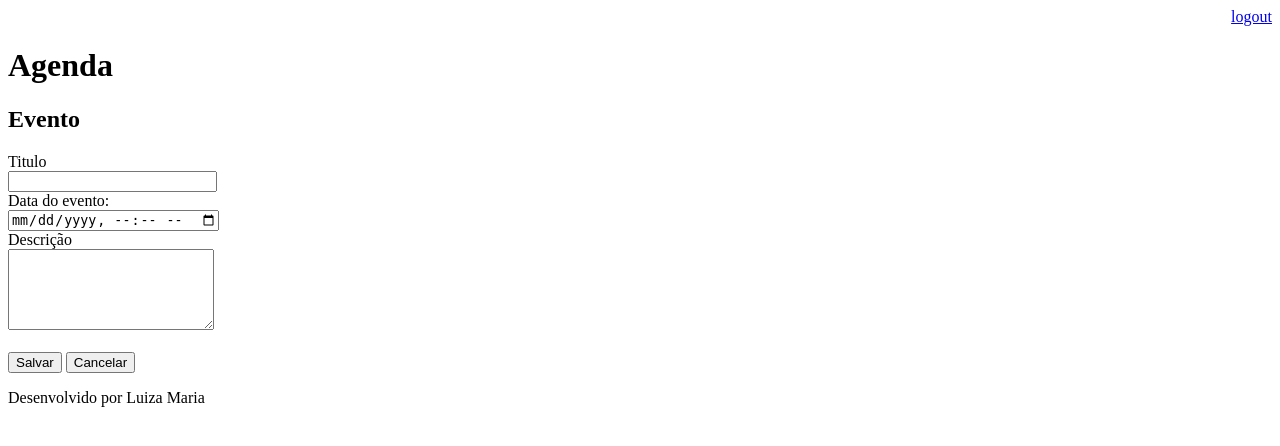
After one commit to luizaamaria/agenda-django, a Django app: page /agenda/evento/ in a window 1280 px wide. The commit adds this page. Shown: the top 446 px of the page. Run offline with Django 4.2, Linux system fonts and the light colour scheme; a user stored in the database is signed in.

Commit message:
Incluido template para iserção de evento da agenda. Incluido o gitignore para ignorar os arquivos compilados

```diff
--- a/agenda/urls.py
+++ b/agenda/urls.py
@@ -6,6 +6,8 @@ from django.views.generic import RedirectView
 urlpatterns = [
     path('admin/', admin.site.urls),
     path('agenda/', views.lista_eventos),
+    path('agenda/evento/', views.evento),
+    path('agenda/evento/submit', views.submit_evento),
     path('', RedirectView.as_view(url='/agenda')),
     path('login/', views.login_user),
     path('login/submit', views.submit_login),
--- a/core/views.py
+++ b/core/views.py
@@ -31,3 +31,20 @@ def lista_eventos(request):
     evento = Evento.objects.filter(usuario=usuario)
     dados ={'eventos': evento}
     return render(request, 'agenda.html', dados)
+
+@login_required(login_url='/login/')
+def evento(request):
+    return render(request, 'evento.html')
+
+@login_required(login_url='/login/')
+def submit_evento(request):
+    if request.POST:
+        titulo = request.POST.get('titulo')
+        data_evento = request.POST.get('data_evento')
+        descricao = request.POST.get('descricao')
+        usuario = request.user
+        Evento.objects.create(titulo=titulo,
+                              data_evento=data_evento,
+                              descricao = descricao,
+                              usuario=usuario)
+    return redirect('/')
--- a/templates/agenda.html
+++ b/templates/agenda.html
@@ -2,6 +2,9 @@
 
     {% block content %}
         <h2>Agendamentos</h2>
+        <a href="evento/">
+            <button type="button">Novo Evento</button>
+        </a>
         <ul style="font-size: 18px">
             {% for evento in eventos %}
                 <li>{{ evento.titulo }} - {{ evento.get_data_evento }}</li>
--- /dev/null
+++ b/templates/evento.html
@@ -0,0 +1,27 @@
+{% extends "model-page.html" %}
+
+{% block content %}
+
+<h2>Evento</h2>
+
+<form action="submit" method="post">{% csrf_token %}
+    <label>Titulo</label>
+    <br>
+    <input type="text" name="titulo" size="23">
+    <br>
+    <label>Data do evento:</label>
+    <br>
+    <input type="datetime-local" name="data_evento" id="meeting-time">
+    <br>
+    <label>Descrição</label>
+    <br>
+    <textarea name="descricao" rows="5" cols="23"></textarea>
+    <br><br>
+    <button type="submit">Salvar</button>
+    <a href="/">
+        <button type="button">Cancelar</button>
+    </a>
+</form>
+
+
+{% endblock %}
```
Also changed, not shown: db.sqlite3, 1 other file.
